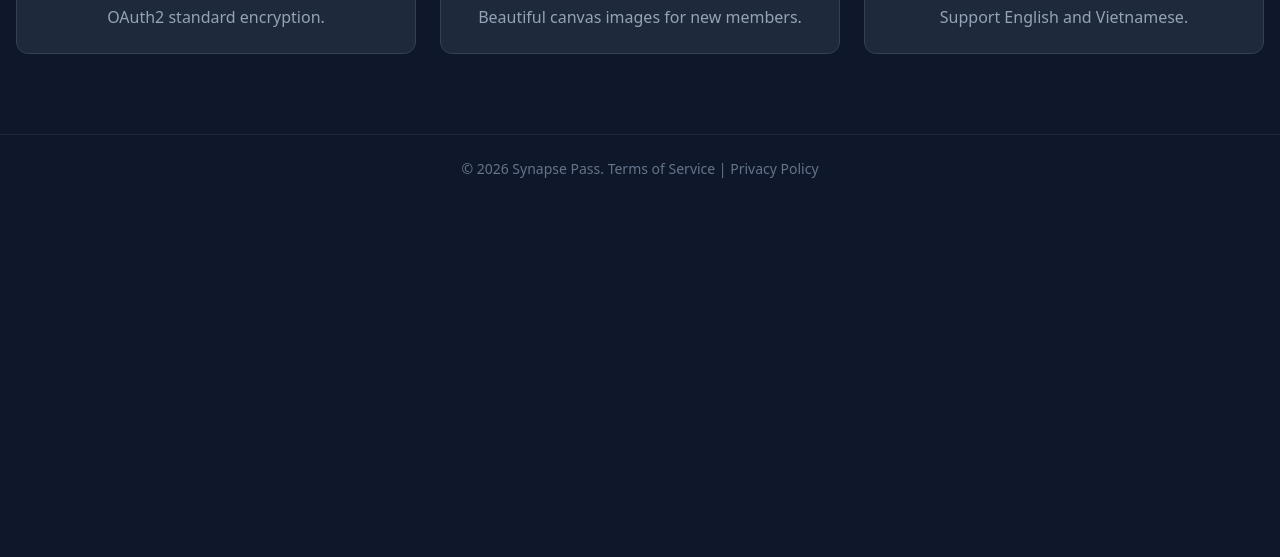
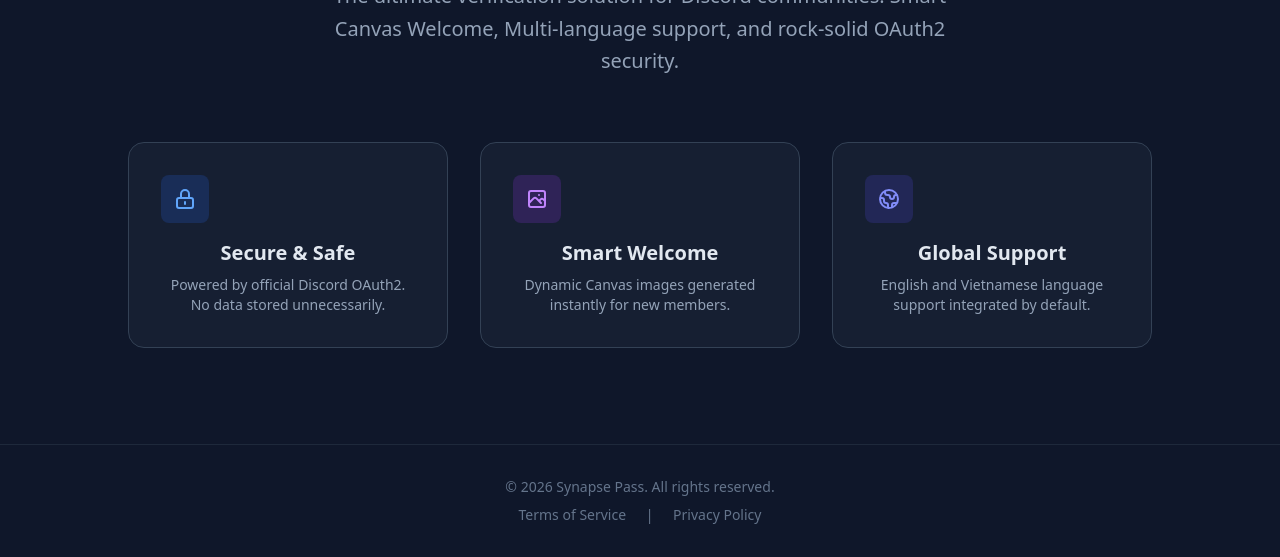
Before and after one commit to iamprmgvyt/oauth2-verify-bot, a plain HTML site: page pages/landing.html in a window 1280 px wide. Shown: the part 424-981 px from the top of the page. Before the commit the page ends 800 px from the top, so only its background shows below. Drawn offline with nearby package versions, Linux system fonts and the light colour scheme.

Commit message:
Update landing.html

```diff
--- a/pages/landing.html
+++ b/pages/landing.html
@@ -3,40 +3,62 @@
 <head>
     <meta charset="UTF-8">
     <meta name="viewport" content="width=device-width, initial-scale=1.0">
-    <title>Synapse Pass Bot</title>
+    <title>Synapse Pass - Secure Verification</title>
+    <link rel="icon" type="image/png" href="bot.png">
     <script src="https://cdn.tailwindcss.com"></script>
 </head>
-<body class="bg-slate-900 text-white font-sans antialiased">
-    <nav class="w-full p-6 flex justify-between items-center bg-slate-800 shadow-md">
-        <div class="text-xl font-bold text-indigo-400">Synapse Pass Bot</div>
-        <a href="mailto:support@prmgvyt.xyz" class="bg-indigo-600 hover:bg-indigo-700 px-4 py-2 rounded-full transition">Support Email</a>
+<body class="bg-slate-900 text-white font-sans antialiased selection:bg-blue-500 selection:text-white">
+    <nav class="w-full p-6 flex justify-between items-center bg-slate-800/80 backdrop-blur-md border-b border-slate-700 sticky top-0 z-50">
+        <div class="flex items-center space-x-3">
+            <img src="bot.png" alt="Synapse" class="w-10 h-10 rounded-full">
+            <div class="text-xl font-bold bg-clip-text text-transparent bg-gradient-to-r from-blue-400 to-indigo-400">Synapse Pass</div>
+        </div>
+        <a href="mailto:support@prmgvyt" class="text-sm font-semibold bg-blue-600 hover:bg-blue-700 px-5 py-2 rounded-full transition shadow-lg shadow-blue-500/30">Get Support</a>
     </nav>
 
-    <main class="container mx-auto px-4 py-20 text-center">
-        <h1 class="text-5xl md:text-7xl font-extrabold mb-6 bg-clip-text text-transparent bg-gradient-to-r from-indigo-400 to-cyan-400">
-            Secure Verification
+    <main class="container mx-auto px-4 py-24 text-center">
+        <div class="inline-block px-4 py-1 mb-6 text-xs font-semibold tracking-wider text-blue-300 uppercase bg-blue-900/30 rounded-full border border-blue-500/30">
+            Next Gen Security
+        </div>
+        <h1 class="text-5xl md:text-7xl font-extrabold mb-6 leading-tight">
+            Verify with <br>
+            <span class="bg-clip-text text-transparent bg-gradient-to-r from-blue-400 via-indigo-400 to-purple-400">Synapse Pass</span>
         </h1>
-        <p class="text-xl text-slate-400 mb-10 max-w-2xl mx-auto">
-            Advanced Discord verification system with Smart Welcome, Canvas images, and Multi-language support. Secure and fast.
+        <p class="text-xl text-slate-400 mb-12 max-w-2xl mx-auto leading-relaxed">
+            The ultimate verification solution for Discord communities. Smart Canvas Welcome, Multi-language support, and rock-solid OAuth2 security.
         </p>
-        <div class="grid grid-cols-1 md:grid-cols-3 gap-6 mt-12">
-            <div class="p-6 bg-slate-800 rounded-xl border border-slate-700">
-                <h3 class="text-xl font-bold mb-2">🔒 Secure</h3>
-                <p class="text-slate-400">OAuth2 standard encryption.</p>
+        <div class="grid grid-cols-1 md:grid-cols-3 gap-8 mt-16 max-w-5xl mx-auto">
+            <div class="p-8 bg-slate-800/50 rounded-2xl border border-slate-700 hover:border-blue-500/50 transition duration-300 group">
+                <div class="w-12 h-12 bg-blue-600/20 text-blue-400 rounded-lg flex items-center justify-center mb-4 group-hover:scale-110 transition-transform">
+                    <svg class="w-6 h-6" fill="none" stroke="currentColor" viewBox="0 0 24 24"><path stroke-linecap="round" stroke-linejoin="round" stroke-width="2" d="M12 15v2m-6 4h12a2 2 0 002-2v-6a2 2 0 00-2-2H6a2 2 0 00-2 2v6a2 2 0 002 2zm10-10V7a4 4 0 00-8 0v4h8z"></path></svg>
+                </div>
+                <h3 class="text-xl font-bold mb-2 text-slate-200">Secure & Safe</h3>
+                <p class="text-slate-400 text-sm">Powered by official Discord OAuth2. No data stored unnecessarily.</p>
             </div>
-            <div class="p-6 bg-slate-800 rounded-xl border border-slate-700">
-                <h3 class="text-xl font-bold mb-2">🎨 Smart Welcome</h3>
-                <p class="text-slate-400">Beautiful canvas images for new members.</p>
+            <div class="p-8 bg-slate-800/50 rounded-2xl border border-slate-700 hover:border-purple-500/50 transition duration-300 group">
+                <div class="w-12 h-12 bg-purple-600/20 text-purple-400 rounded-lg flex items-center justify-center mb-4 group-hover:scale-110 transition-transform">
+                    <svg class="w-6 h-6" fill="none" stroke="currentColor" viewBox="0 0 24 24"><path stroke-linecap="round" stroke-linejoin="round" stroke-width="2" d="M4 16l4.586-4.586a2 2 0 012.828 0L16 16m-2-2l1.586-1.586a2 2 0 012.828 0L20 14m-6-6h.01M6 20h12a2 2 0 002-2V6a2 2 0 00-2-2H6a2 2 0 00-2 2v12a2 2 0 002 2z"></path></svg>
+                </div>
+                <h3 class="text-xl font-bold mb-2 text-slate-200">Smart Welcome</h3>
+                <p class="text-slate-400 text-sm">Dynamic Canvas images generated instantly for new members.</p>
             </div>
-            <div class="p-6 bg-slate-800 rounded-xl border border-slate-700">
-                <h3 class="text-xl font-bold mb-2">🌍 Multi-Language</h3>
-                <p class="text-slate-400">Support English and Vietnamese.</p>
+            <div class="p-8 bg-slate-800/50 rounded-2xl border border-slate-700 hover:border-indigo-500/50 transition duration-300 group">
+                <div class="w-12 h-12 bg-indigo-600/20 text-indigo-400 rounded-lg flex items-center justify-center mb-4 group-hover:scale-110 transition-transform">
+                    <svg class="w-6 h-6" fill="none" stroke="currentColor" viewBox="0 0 24 24"><path stroke-linecap="round" stroke-linejoin="round" stroke-width="2" d="M3.055 11H5a2 2 0 012 2v1a2 2 0 002 2 2 2 0 012 2v2.945M8 3.935V5.5A2.5 2.5 0 0010.5 8h.5a2 2 0 012 2 2 2 0 104 0 2 2 0 012-2h1.064M15 20.488V18a2 2 0 012-2h3.064M21 12a9 9 0 11-18 0 9 9 0 0118 0z"></path></svg>
+                </div>
+                <h3 class="text-xl font-bold mb-2 text-slate-200">Global Support</h3>
+                <p class="text-slate-400 text-sm">English and Vietnamese language support integrated by default.</p>
             </div>
         </div>
     </main>
 
-    <footer class="w-full text-center p-6 bg-slate-900 text-slate-500 text-sm border-t border-slate-800">
-        <p>&copy; 2026 Synapse Pass. <a href="#" class="hover:text-indigo-400">Terms of Service</a> | <a href="#" class="hover:text-indigo-400">Privacy Policy</a></p>
+    <footer class="w-full text-center p-8 bg-slate-900 border-t border-slate-800 text-slate-500 text-sm">
+        <p class="mb-2">&copy; 2026 Synapse Pass. All rights reserved.</p>
+        <div class="space-x-4">
+            <a href="#" class="hover:text-blue-400 transition">Terms of Service</a>
+            <span>|</span>
+            <a href="#" class="hover:text-blue-400 transition">Privacy Policy</a>
+        </div>
     </footer>
 </body>
 </html>
```
